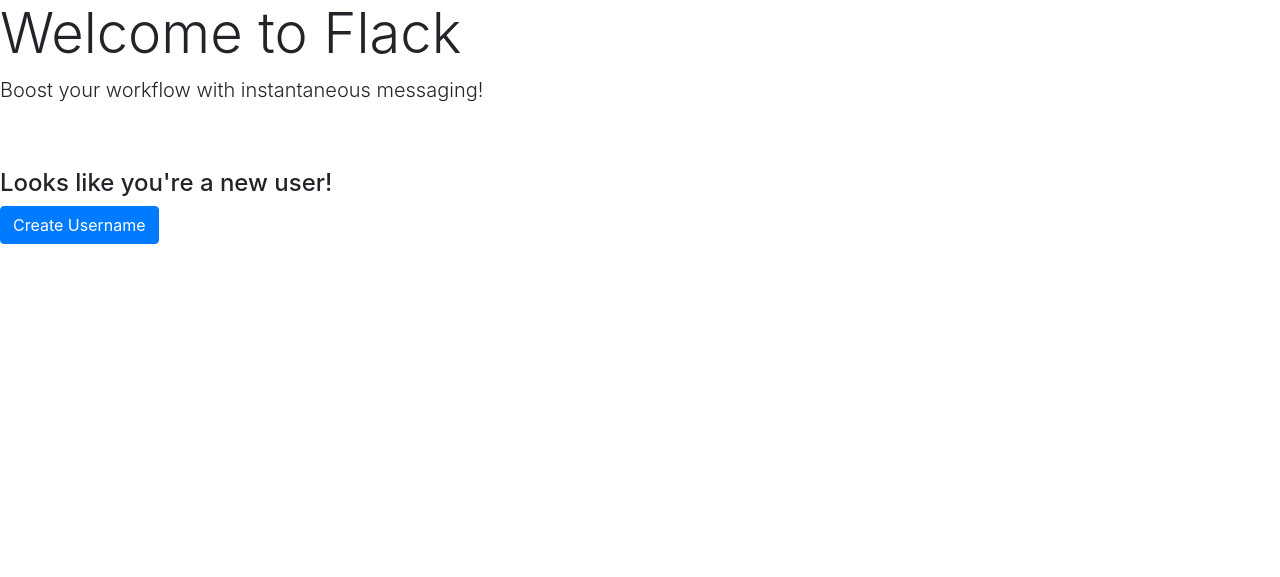
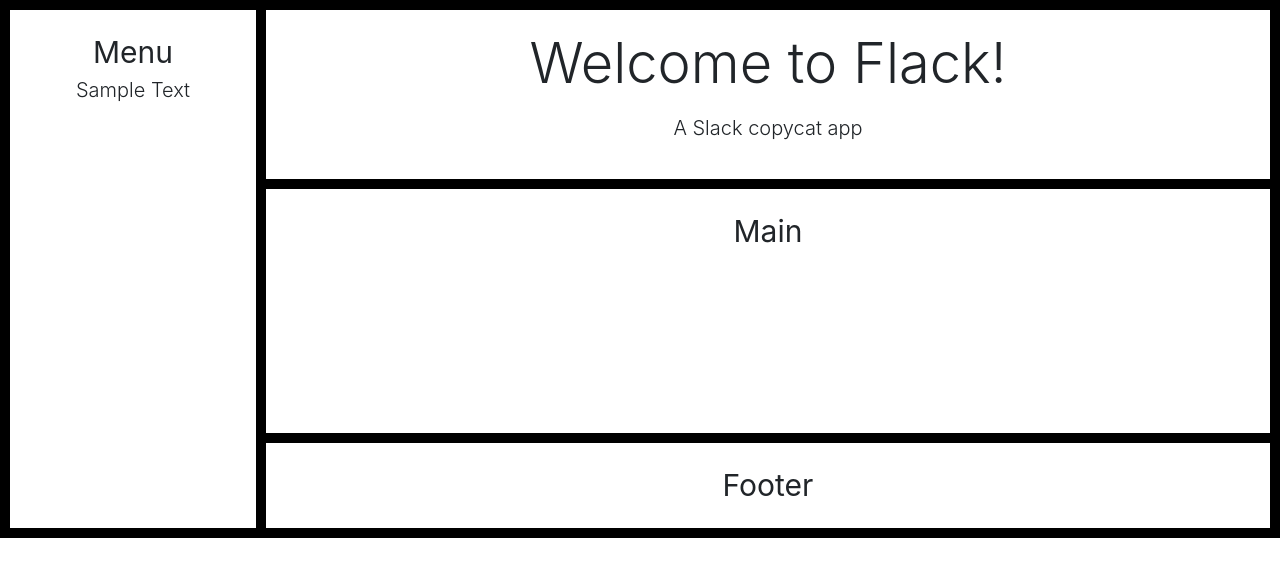
Before and after one commit to jselzer626/Flack, a Flask app: page / in a window 1280 px wide. Shown: the top 577 px of the page. Run offline with Flask 2, Linux system fonts and the light colour scheme; some libraries are stand-ins or nearby versions.

Commit message:
added grid layout for UI

```diff
--- a/app.py
+++ b/app.py
@@ -5,8 +5,8 @@
 
 app = Flask(__name__)
 app.config["SECRET_KEY"] = os.getenv("SECRET_KEY")
+app.config["TEMPLATES_AUTO_RELOAD"] = True
 socketio = SocketIO(app)
-
 
 @app.route("/")
 def index():
--- a/static/styles.css
+++ b/static/styles.css
@@ -0,0 +1,28 @@
+.item1 { grid-area: header; }
+.item2 { grid-area: menu; }
+.item3 { grid-area: main; }
+.item4 { grid-area: footer; }
+.item5 { grid-area: right; }
+
+.grid-container {
+  display: grid;
+  grid-template-areas:
+  'menu header header header header'
+  'menu main main main main'
+  'menu main main main main'
+  'menu footer footer footer footer';
+  grid-gap: 10px;
+  background-color: #000000;
+  padding: 10px;
+}
+
+.grid-container > div {
+  background-color: white;
+  text-align: center;
+  padding: 20px 0;
+  font-size: 30px;
+}
+
+.hide {
+  visibility: hidden;
+}
--- a/templates/index.html
+++ b/templates/index.html
@@ -10,36 +10,40 @@
     <title>Flack</title>
   </head>
   <body>
-    <h1 class="display-4">Welcome to Flack</h1>
-    <p class="lead">Boost your workflow with instantaneous messaging!</p>
-    <br>
-    <br>
-    <h4 id="welcomeText"></h4>
-
-
+    <div class="grid-container">
+      <div class="item1">
+        <p class="display-4">Welcome to Flack!</p>
+        <p class="lead">A Slack copycat app</p>
+      </div>
+      <div class="item2" id="userName">Menu
+        <p class="lead">Sample Text</p>
+      </div>
+      <div class="item3">Main
+        <div class="hide" id="newUserForm">
+          <form>
+            <div class="form-group">
+              <label for="newUsername">New Username</label>
+              <input type="text" class="form-control" id="newUsername">
+              <button class="btn btn-primary" id="createNewUser">Create</button>
+            </div>
+          </form>
+        </div>
+        <div class="hide" id="returnUserGreeting">
+          <p></p>
+        </div>
+      </div>
+      <div class="item4">Footer
+      </div>
+    </div>
     <script>
       document.addEventListener('DOMContentLoaded', () => {
-        let welcomeText = document.getElementById("welcomeText")
-        //see if username already exists
-        if (!localStorage.getItem('userName')) {
-          welcomeText.innerHTML = "<h4>Looks like you're a new user!</h4><button class='btn btn-primary' id='createNewUser'>Create Username</button>"
-        } else {
-          let userName = localStorage.getItem("userName")
-          welcomeText.innerHTML = "<p class='lead'>" + `Welcome back ${userName}!` + "</p>"
-        }
-        //handle creation of new userName
-        document.getElementById("createNewUser").onclick = () => {
-          //as channels are created with other users think about how to use that list as a way to eliminate duplicates
-          welcomeText.innerHTML = "<p class='lead'>Please enter new username below</p><input id='newUserName' type='text'><br><br><button id='saveNewUser' class='btn btn-primary'>Create</button>"
-        }
+        //check to see if user already has a stored username
+          if (localStorage.getItem('userName')) {
+            let userName = localStorage.getItem('username')
+            document.querySelector("#returnUserGreeting").style.visibility = "visible";
+          } else {
 
-        document.getElementById("saveNewUser").onclick = () => {
-          let userName = document.getElementById("saveNewUser").value
-          localStorage.setItem('userName', userName)
-          welcomeText.innerHTML = "<p class='lead'>" + `Welcome, ${userName}!` + "</p>"
-        }
-
-        //something to load any existing channels & prompt for new ones if nothing there
+          }
       })
     </script>
   </body>
```
